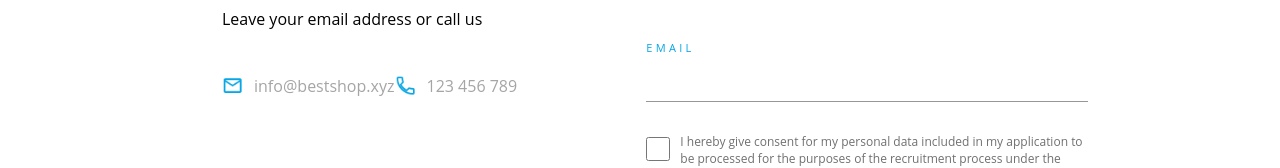
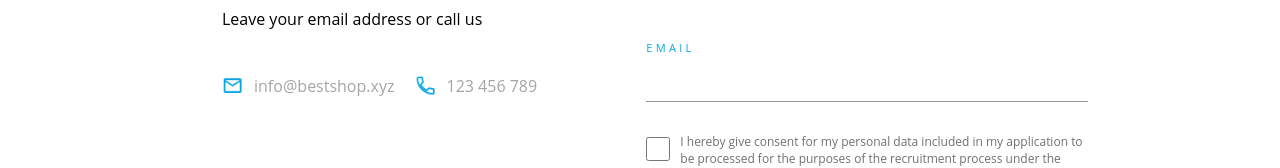
Before and after one commit to diegomompo7/Proyecto1_OxygenShop, a website: page index.html in a window 1280 px wide. Shown: the part 3751-3919 px from the top of the page. Drawn offline with Linux system fonts and the light colour scheme; a web font is replaced by a local one.

Commit message:
Fix contact Oxygenshop

```diff
--- a/styles/components/_contact.scss
+++ b/styles/components/_contact.scss
@@ -44,8 +44,13 @@
       @include fontSize(1rem, 500);
       color: $eighth-color;
       @include desktop() {
-        display: inline-flex;
-        margin-right: 1.25em;
+        display: flex;
+      }
+
+      & p {
+        @include desktop() {
+          padding-right: 1.25em;
+        }
       }
 
       & img {
@@ -96,6 +101,7 @@
       border: 1px solid $tenth-color;
       border-radius: 4px;
     }
+
     &--conditions {
       width: 88.78%;
       @include fontFamily($second-font, "Arial", sans-serif);
@@ -109,6 +115,7 @@
         @include size(93.8%, null);
       }
     }
+
     &--send {
       @include fontFamily($second-font, "Arial", sans-serif);
       @include fontSize(0.8125rem, 600);
```
Also changed, not shown: styles/style.css, 1 other file.
